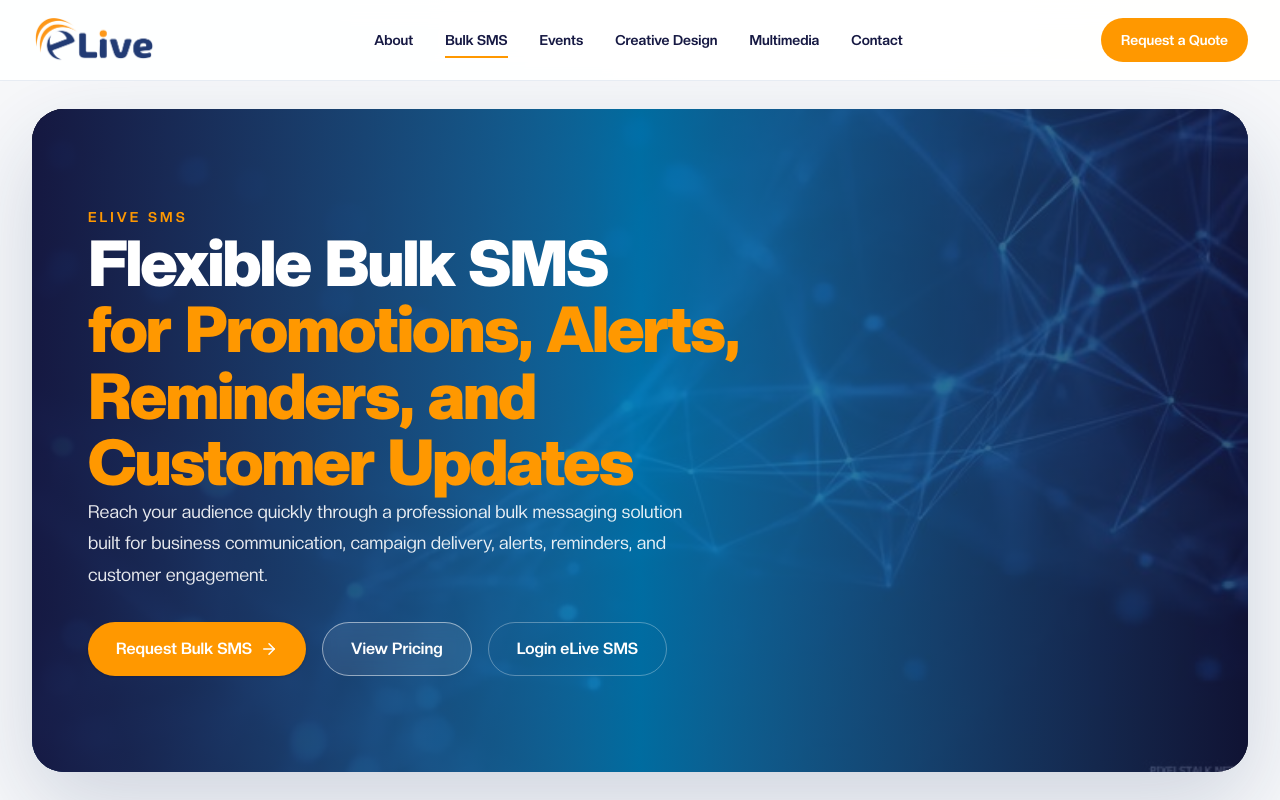
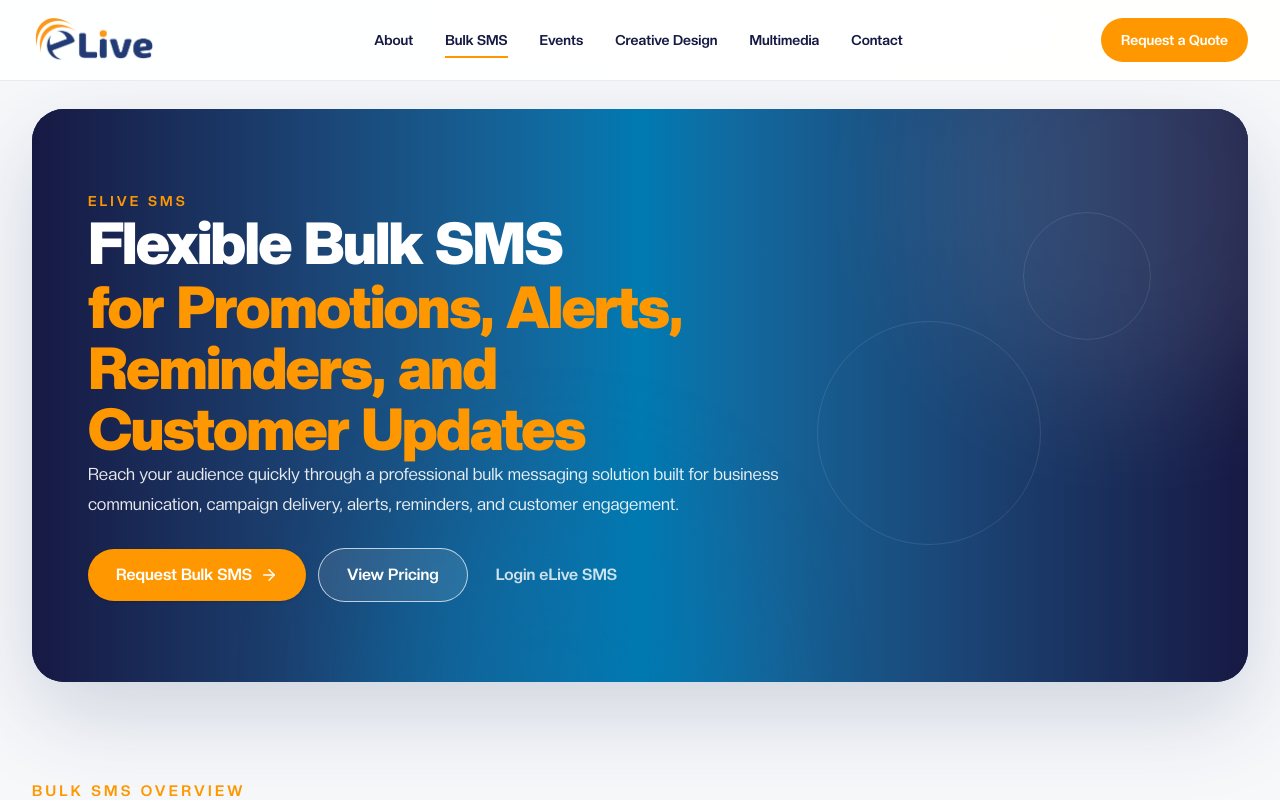
Before and after one commit to kite255/elive-website, a Next.js app: page /bulksms in a window 1280 px wide. Shown: the top 800 px of the page. Built offline with nearby package versions, Linux system fonts and the light colour scheme.

Commit message:
Refine Bulk SMS hero hierarchy and remove watermarked background

```diff
--- a/app/bulksms/page.tsx
+++ b/app/bulksms/page.tsx
@@ -214,21 +214,15 @@ export default function BulkSmsPage() {
 
      {/* HERO */}<section className="px-4 pt-5 md:px-6 lg:px-8 lg:pt-7">
   <div className="relative mx-auto max-w-7xl overflow-hidden rounded-[2rem] bg-[var(--color-elive-primary)] shadow-[0_32px_90px_rgba(20,48,102,0.18)]">
-    <div className="absolute inset-0">
-      <Image
-        src="/hero.jpg"
-        alt="eLive bulk SMS"
-        fill
-        priority
-        sizes="100vw"
-        className="object-cover object-center"
-      />
-      <div className="absolute inset-0 bg-gradient-to-r from-[#161943]/95 via-[#007AB2]/88 to-[#161943]/72" />
-    </div>
+    <div className="absolute inset-0 bg-gradient-to-r from-[#161943] via-[#007AB2] to-[#161943]" />
+    <div className="absolute -right-24 -top-32 h-[420px] w-[420px] rounded-full bg-white/10 blur-3xl" />
+    <div className="absolute bottom-[-180px] left-[28%] h-[360px] w-[360px] rounded-full bg-[#007AB2]/35 blur-3xl" />
+    <div className="absolute right-[8%] top-[18%] h-32 w-32 rounded-full border border-white/10" />
+    <div className="absolute right-[17%] top-[37%] h-56 w-56 rounded-full border border-white/10" />
 
-    <div className="relative px-6 py-16 md:px-10 md:py-20 lg:px-14 lg:py-24">
+    <div className="relative px-6 py-14 md:px-10 md:py-18 lg:px-14 lg:py-20">
       <motion.div
-        className="max-w-3xl"
+        className="max-w-[860px]"
         initial="hidden"
         animate="visible"
         variants={staggerContainer}
@@ -242,19 +236,19 @@ export default function BulkSmsPage() {
 
         <motion.h1
           variants={fadeUp}
-          className="mt-5 text-4xl font-black leading-tight md:text-5xl lg:text-[64px] lg:leading-[1.05]"
+          className="mt-4 text-[2.35rem] font-black leading-[1.02] md:text-[3.15rem] lg:text-[3.65rem]"
         >
           <span className="block text-white">
             Flexible Bulk SMS
           </span>
-          <span className="block text-[var(--color-elive-accent)]">
+          <span className="mt-1 block max-w-[820px] text-[var(--color-elive-accent)]">
             for Promotions, Alerts, Reminders, and Customer Updates
           </span>
         </motion.h1>
 
         <motion.p
           variants={fadeUp}
-          className="mt-6 max-w-2xl text-base leading-8 text-white/90 md:text-lg"
+          className="mt-5 max-w-[720px] text-base leading-7 text-white/90 md:text-[17px] md:leading-8"
         >
           Reach your audience quickly through a professional bulk messaging
           solution built for business communication, campaign delivery,
@@ -263,7 +257,7 @@ export default function BulkSmsPage() {
 
         <motion.div
           variants={fadeUp}
-          className="mt-8 flex flex-wrap gap-4"
+          className="mt-7 flex flex-wrap items-center gap-3"
         >
           <Link
             href="/contact"
@@ -278,7 +272,7 @@ export default function BulkSmsPage() {
 
           <Link
             href="#sms-pricing"
-            className="inline-flex items-center justify-center rounded-full border border-white/50 bg-white/8 px-7 py-3.5 text-base font-semibold !text-white backdrop-blur-sm transition-all duration-200 hover:border-white hover:bg-white/14"
+            className="inline-flex items-center justify-center rounded-full border border-white/70 bg-white/10 px-7 py-3.5 text-base font-semibold !text-white backdrop-blur-sm transition-all duration-200 hover:bg-white/18"
           >
             View Pricing
           </Link>
@@ -287,7 +281,7 @@ export default function BulkSmsPage() {
   href="https://message.elive.co.tz/auth/login"
   target="_blank"
   rel="noopener noreferrer"
-  className="inline-flex items-center justify-center rounded-full border border-white/30 px-7 py-3.5 text-base font-semibold !text-white transition-all duration-200 hover:border-white hover:bg-white/10"
+  className="inline-flex items-center justify-center px-4 py-3 text-sm font-semibold !text-white/80 transition-colors duration-200 hover:!text-white md:text-base"
 >
   Login eLive SMS
 </Link>
```
